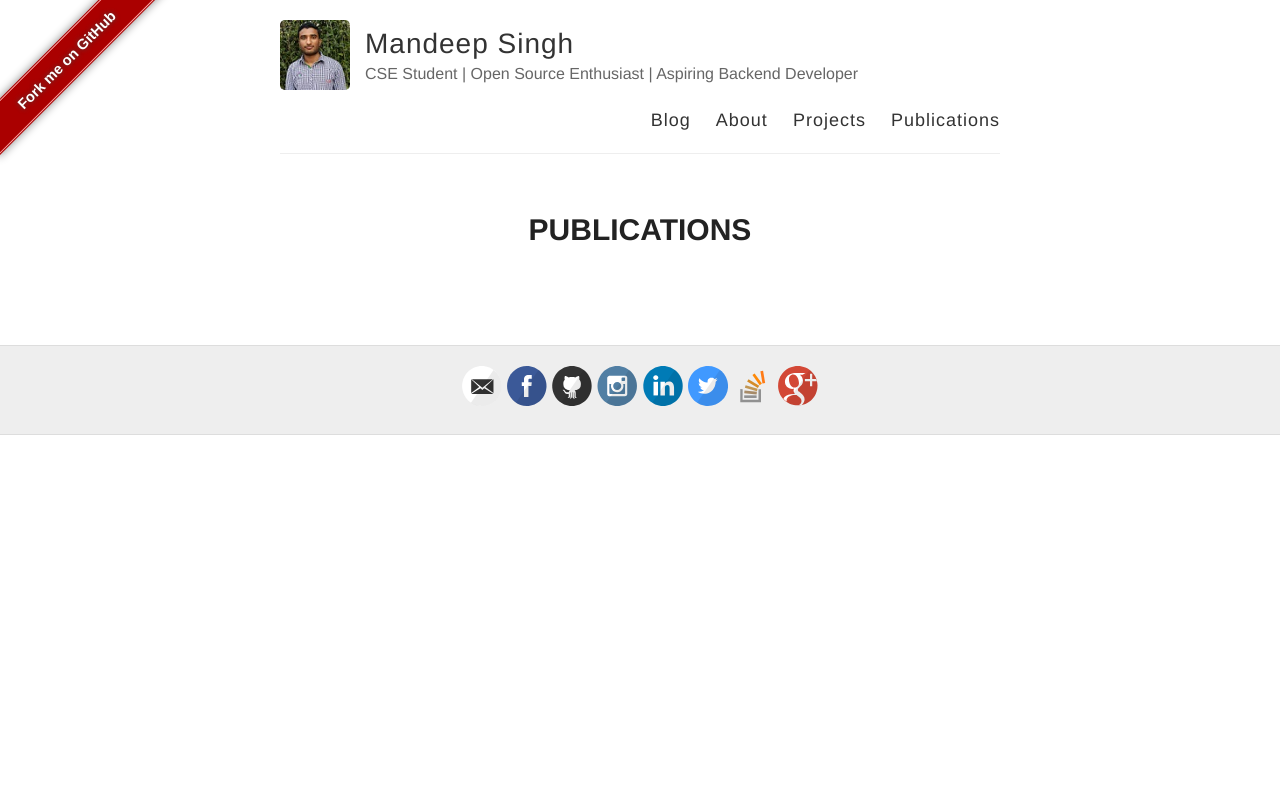
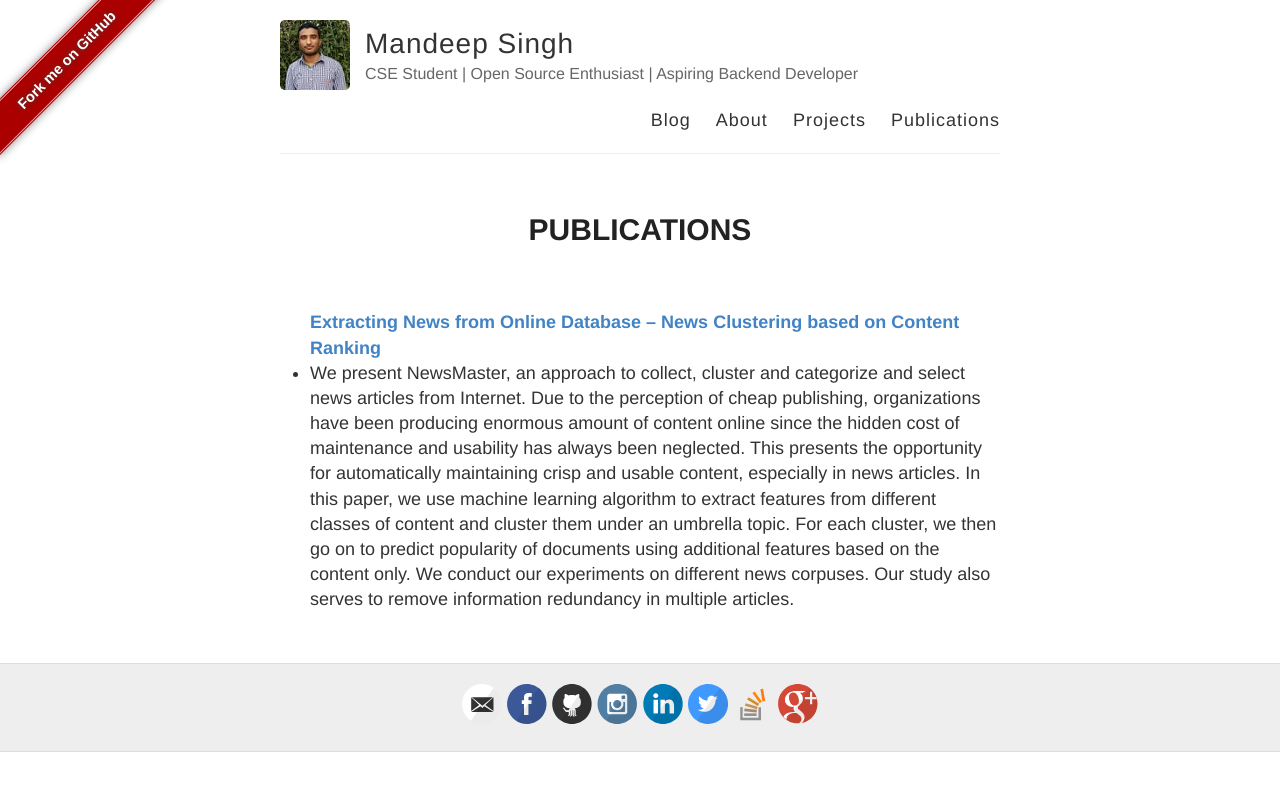
Before and after one commit to msdeep14/msdeep14.github.io, a Jekyll site: the page built from publications.md, in a window 1280 px wide. Shown: the top 791 px of the page. Built offline with Jekyll 4.4.1, drawn with Linux system fonts in a browser that asks for light colours.

Commit message:
add publications section

```diff
--- a/_includes/about.html
+++ b/_includes/about.html
@@ -3,6 +3,7 @@
     <style type="text/css">
      .tab { margin-left: 40px; }
      </style>
+     <script type="text/javascript" src="https://platform.linkedin.com/badges/js/profile.js" async defer></script>
 </head>
 
 <body>
@@ -22,6 +23,7 @@
     <!-- <div id="banner"></div> -->
 <!-- <div id="content">
 </div> -->
+  <div class="LI-profile-badge"  data-version="v1" data-size="medium" data-locale="en_US" data-type="vertical" data-theme="dark" data-vanity="msdeep14"><a class="LI-simple-link" href='https://in.linkedin.com/in/msdeep14?trk=profile-badge'>Mandeep Singh</a></div>
     <p>
     <strong>Hello,</strong><br />
     I'm final year computer engineering student at University of Pune, Army Institute of Technology, Pune (India). My
--- a/_includes/publications.html
+++ b/_includes/publications.html
@@ -47,6 +47,29 @@
 <a target="_blank" href="https://github.com/msdeep14">Fork me on GitHub</a>
   </div>
   <br />
+<p>
+<ul>
+<strong><a href = "http://academicscience.co.in/admin/resources/project/paper/f201804111523433925.pdf" target="_blank">Extracting News from Online Database – News Clustering
+based on Content Ranking</a></strong>
+<li>
+  We present NewsMaster, an approach to
+  collect, cluster and categorize and select news articles
+  from Internet. Due to the perception of cheap publishing,
+  organizations have been producing enormous amount of
+  content online since the hidden cost of maintenance and
+  usability has always been neglected. This presents the
+  opportunity for automatically maintaining crisp and
+  usable content, especially in news articles. In this paper,
+  we use machine learning algorithm to extract features
+  from different classes of content and cluster them under
+  an umbrella topic. For each cluster, we then go on to
+  predict popularity of documents using additional features
+  based on the content only. We conduct our experiments on
+  different news corpuses. Our study also serves to remove
+  information redundancy in multiple articles.
+</li>
+</ul>
+</p>
 
 
 </body>
```
